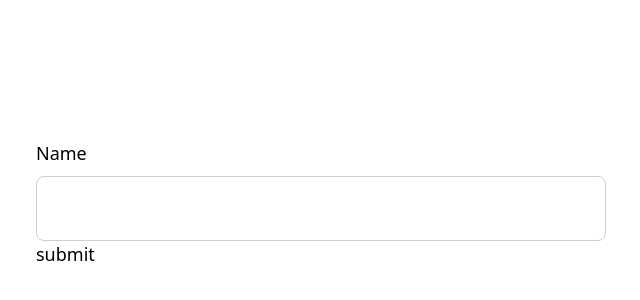
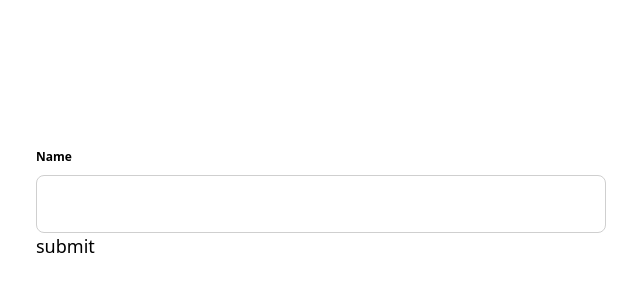
Before and after one commit to dorian-edwards/audiophile, a React (Create React App) app: page / in a window 1280 px wide. Shown: the part 196-496 px from the top of the page, without its empty margins (304-944 px from the left). Built offline with nearby package versions, Linux system fonts and the light colour scheme.

Commit message:
adjust border, font size, and event handlers of form input element

```diff
--- a/src/App.tsx
+++ b/src/App.tsx
@@ -1,4 +1,4 @@
-import Input from './components/Input'
+import Input from './components/formElements/Input'
 
 function App() {
   return (
--- a/src/components/Input.tsx
+++ b/src/components/formElements/Input.tsx
@@ -13,6 +13,10 @@ export default function Input() {
 
   function handleSubmit(e: React.FormEvent<HTMLFormElement>) {
     e.preventDefault()
+    verifyInput()
+  }
+
+  function verifyInput() {
     if (text.trim() === '') {
       setError({
         status: true,
@@ -24,20 +28,31 @@ export default function Input() {
   return (
     <form onSubmit={handleSubmit} className='w-full max-w-[600px]'>
       <div className='input-wrapper w-[95%] max-w-[60rem]'>
-        <div className={`label-wrapper flex justify-between mb-[0.9rem]`}>
-          <label htmlFor={``} className={`${error.status ? 'text-error' : ''}`}>
+        <div
+          className={`label-wrapper flex justify-between mb-[0.9rem] text-[1.2rem]`}
+        >
+          <label
+            htmlFor={``}
+            className={`font-bold ${error.status ? 'text-error' : ''}`}
+          >
             Name
           </label>
-          <p className={`text-error`}>{error.message}</p>
+          <p className={`text-error font-normal`}>{error.message}</p>
         </div>
         <input
           type={`text`}
           value={text}
           onChange={handleChange}
           style={inputStyling}
-          className={`${
-            error.status ? 'outline outline-2 outline-error !border-none' : ''
+          className={`text-[1.4rem] leading-[1.375] ${
+            error.status
+              ? 'outline outline-2 outline-error !border-transparent'
+              : ''
           } focus-within:outline-caramel`}
+          onBlur={verifyInput}
+          onFocus={() => {
+            setError({ status: false, message: '' })
+          }}
         />
       </div>
       <button className='block' type='submit'>
--- a/tailwind.config.js
+++ b/tailwind.config.js
@@ -12,6 +12,7 @@ module.exports = {
       sea_salt: '#FAFAFA',
       anti_flash_white: '#F1F1F1',
       border_default: '#CFCFCF',
+      transparent: 'rgba(0,0,0,0)',
       error: '#CD2C2C',
     },
   },
```
